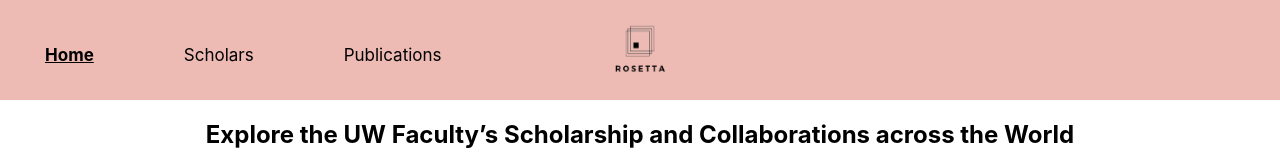
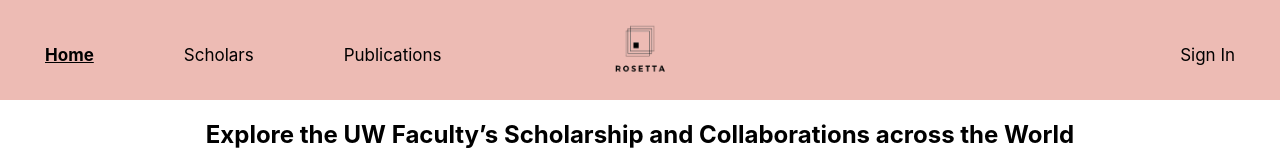
Before and after one commit to jamesjwkim/rosetta-rough, a React (Create React App) app: page / in a window 1280 px wide. Shown: the top 160 px of the page. Built offline with nearby package versions, Linux system fonts and the light colour scheme.

Commit message:
navbar again

```diff
--- a/src/Navbar.css
+++ b/src/Navbar.css
@@ -20,6 +20,9 @@
 
 .right-nav {
   flex: 3;
+  display: flex;
+  align-items: flex-end;
+  flex-direction: row-reverse;
 }
 
   /* Style the links inside the navigation bar */
--- a/src/Navbar.js
+++ b/src/Navbar.js
@@ -12,7 +12,7 @@ function Navbar() {
                 <img src={require("./imgs/logo.png")} width="100" height="100"/>
             </div>
             <div class="right-nav">
-
+                <a>Sign In</a>
             </div>
         </div>
     )
```
